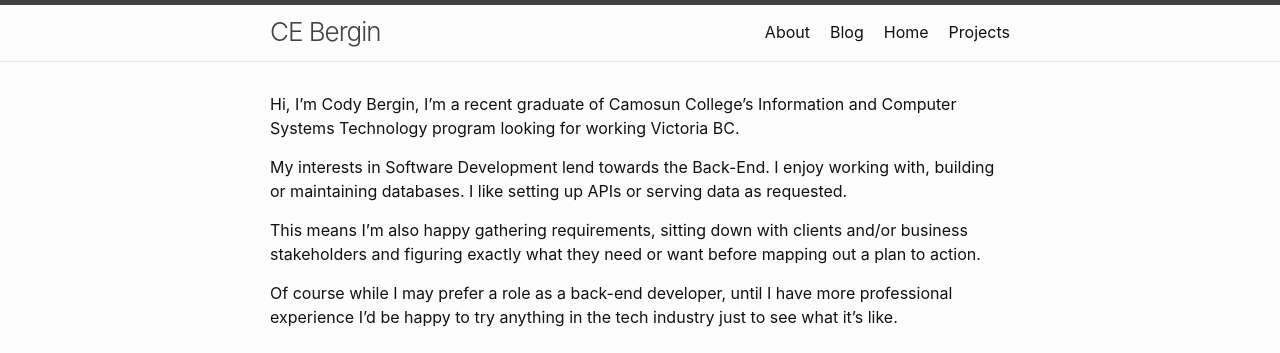
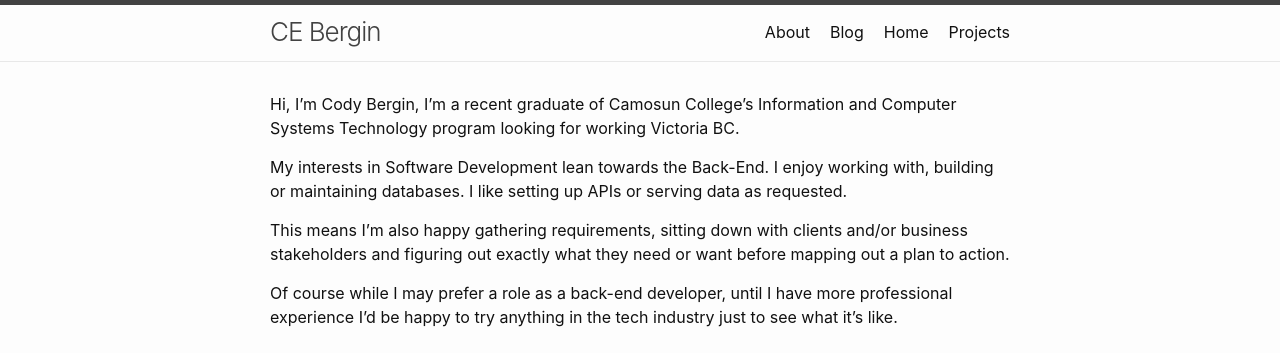
Before and after one commit to CEBergin/CEBergin.github.io, a Jekyll site: the page built from about.md, in a window 1280 px wide. Shown: the top 353 px of the page. Built offline with Jekyll 4.4.1, drawn with Linux system fonts in a browser that asks for light colours.

```diff
--- a/about.md
+++ b/about.md
@@ -5,8 +5,8 @@ title: About
 
 Hi, I'm Cody Bergin, I'm a recent graduate of Camosun College's Information and Computer Systems Technology program looking for working Victoria BC.
 
-My interests in Software Development lend towards the Back-End. I enjoy working with, building or maintaining databases. I like setting up APIs or serving data as requested.
+My interests in Software Development lean towards the Back-End. I enjoy working with, building or maintaining databases. I like setting up APIs or serving data as requested.
 
-This means I'm also happy gathering requirements, sitting down with clients and/or business stakeholders and figuring exactly what they need or want before mapping out a plan to action.
+This means I'm also happy gathering requirements, sitting down with clients and/or business stakeholders and figuring out exactly what they need or want before mapping out a plan to action.
 
 Of course while I may prefer a role as a back-end developer, until I have more professional experience I'd be happy to try anything in the tech industry just to see what it's like.
```
Also changed, not shown: _projects/SMSA.md (+2 -2 lines).
